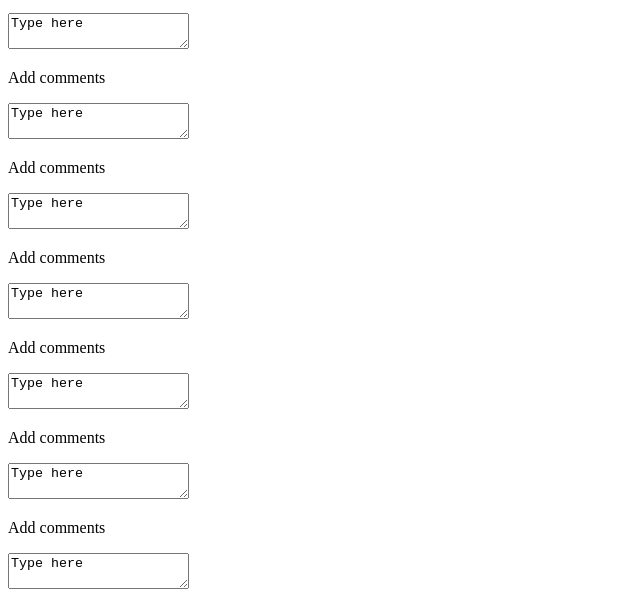
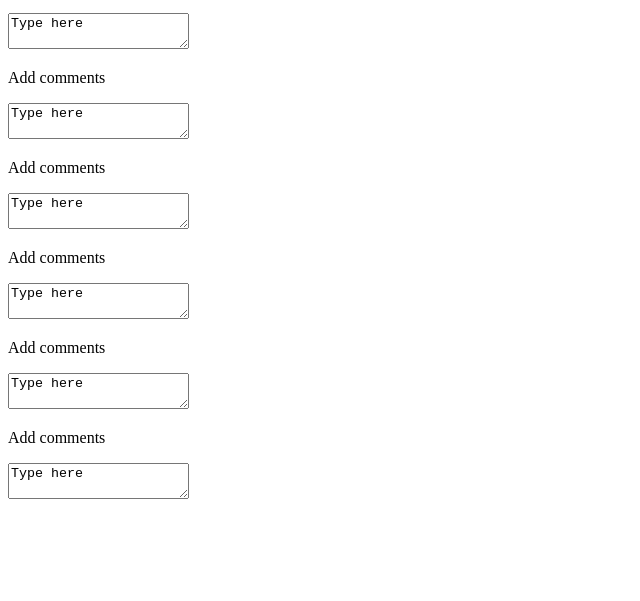
Before and after one commit to Quaid1/gh-pages, a plain HTML site: page index.html in a window 1280 px wide. Shown: the part 258-859 px from the top of the page, without its empty margins (0-640 px from the left). After the commit the page ends 800 px from the top, so only its background shows below. Drawn offline with Linux system fonts and the light colour scheme.

Commit message:
Update index.html

```diff
--- a/index.html
+++ b/index.html
@@ -34,7 +34,3 @@
     <textarea>Type here</textarea>
   </body>
 </html>
-    <p>Add comments</p>
-    <textarea>Type here</textarea>
-  </body>
-</html>
```
